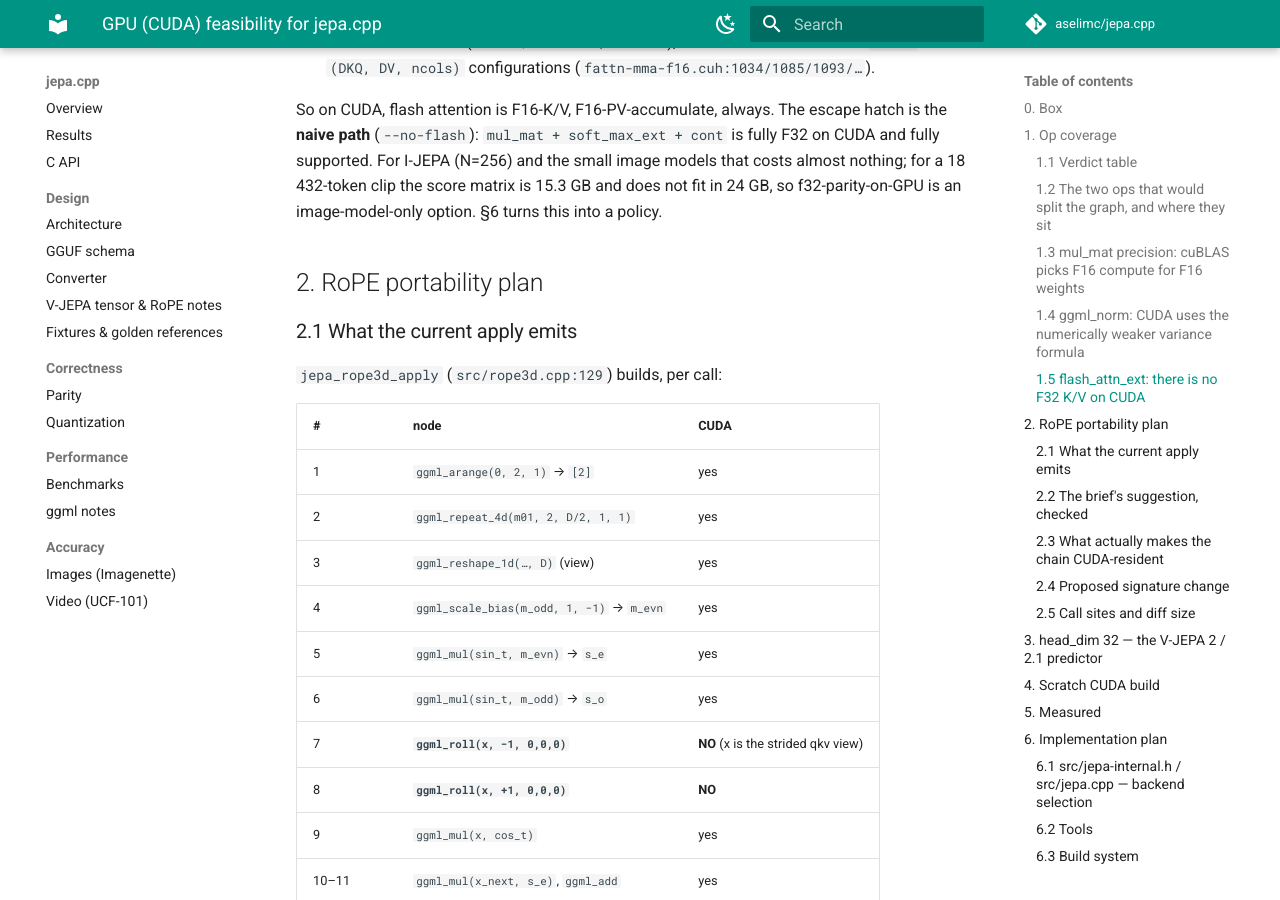
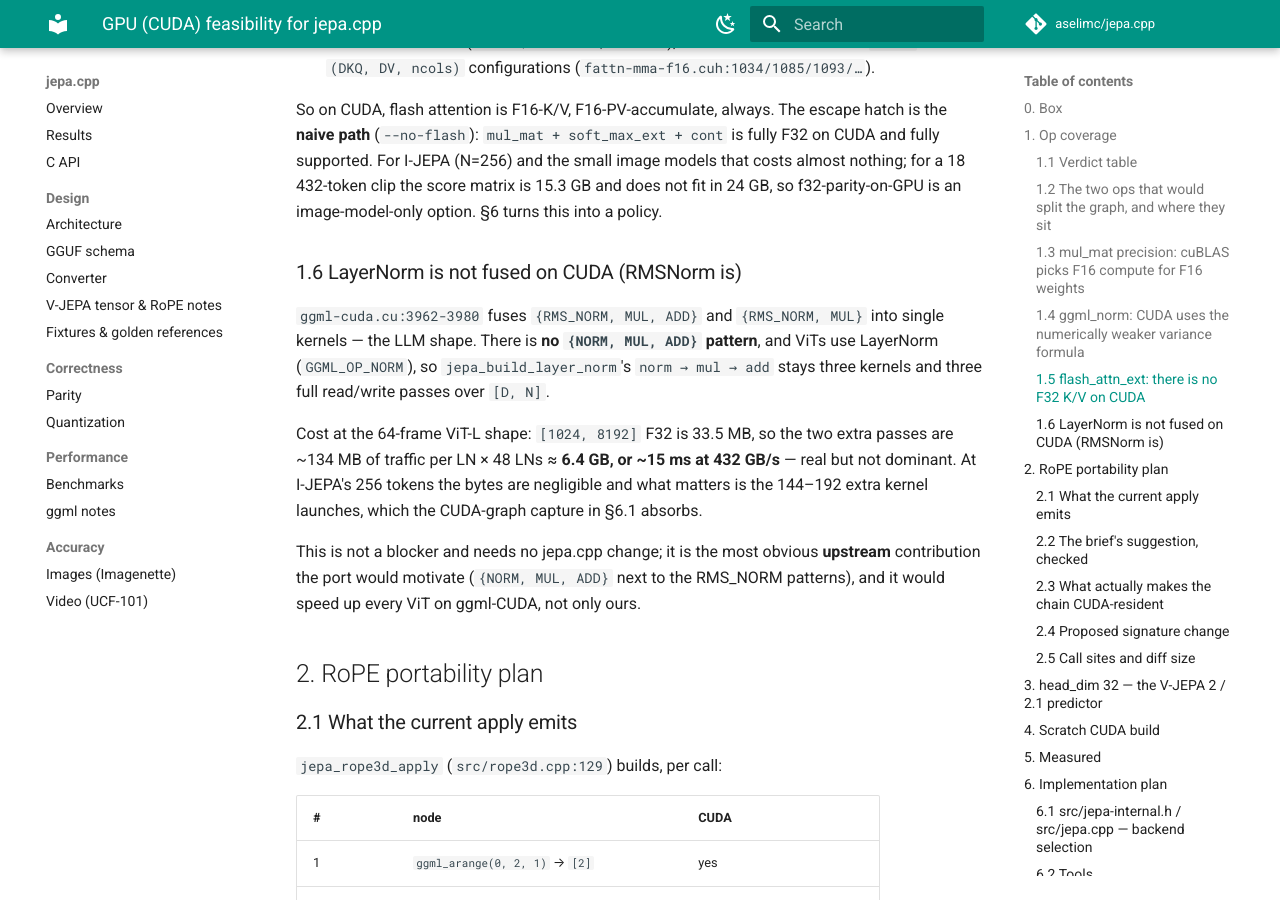
Before and after one commit to aselimc/jepa.cpp, an MkDocs documentation site: the page built from docs/gpu-notes.md, in a window 1280 px wide and 900 px high, scrolled down 6357 px. Built offline with MkDocs 1.6.1 and Material for MkDocs 9.7.7, drawn with Linux system fonts in a browser that asks for light colours; comment, search, counter and statistics services are not loaded.

Commit message:
docs/gpu-notes.md: LayerNorm is not fused on CUDA (only RMSNorm is)
ggml-cuda fuses {RMS_NORM, MUL, ADD} but has no {NORM, MUL, ADD} pattern, so a
ViT's LN stays three kernels and three passes -- ~15 ms of extra bandwidth on
the 64-frame ViT-L clip. Not a blocker; the obvious upstream contribution.

```diff
--- a/docs/gpu-notes.md
+++ b/docs/gpu-notes.md
@@ -155,6 +155,22 @@ path** (`--no-flash`): `mul_mat + soft_max_ext + cont` is fully F32 on CUDA and
 I-JEPA (N=256) and the small image models that costs almost nothing; for a 18 432-token clip the
 score matrix is 15.3 GB and does not fit in 24 GB, so f32-parity-on-GPU is an image-model-only
 option. §6 turns this into a policy.
+
+### 1.6 LayerNorm is not fused on CUDA (RMSNorm is)
+
+`ggml-cuda.cu:3962-3980` fuses `{RMS_NORM, MUL, ADD}` and `{RMS_NORM, MUL}` into single kernels —
+the LLM shape. There is **no `{NORM, MUL, ADD}` pattern**, and ViTs use LayerNorm
+(`GGML_OP_NORM`), so `jepa_build_layer_norm`'s `norm → mul → add` stays three kernels and three
+full read/write passes over `[D, N]`.
+
+Cost at the 64-frame ViT-L shape: `[1024, 8192]` F32 is 33.5 MB, so the two extra passes are
+~134 MB of traffic per LN × 48 LNs ≈ **6.4 GB, or ~15 ms at 432 GB/s** — real but not dominant.
+At I-JEPA's 256 tokens the bytes are negligible and what matters is the 144–192 extra kernel
+launches, which the CUDA-graph capture in §6.1 absorbs.
+
+This is not a blocker and needs no jepa.cpp change; it is the most obvious **upstream** contribution
+the port would motivate (`{NORM, MUL, ADD}` next to the RMS_NORM patterns), and it would speed up
+every ViT on ggml-CUDA, not only ours.
 
 ## 2. RoPE portability plan
 
```
